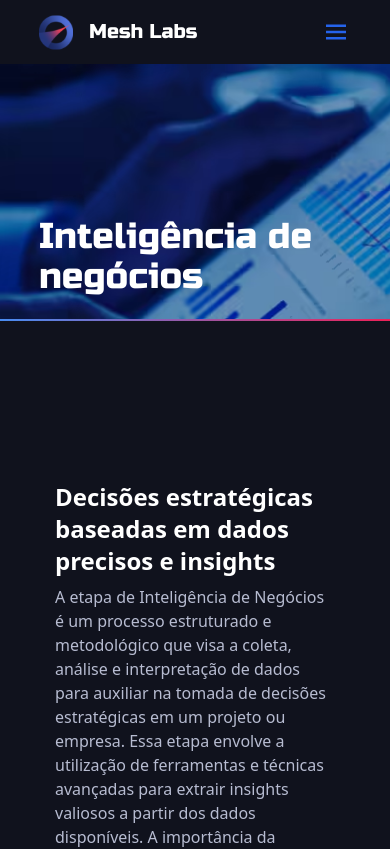
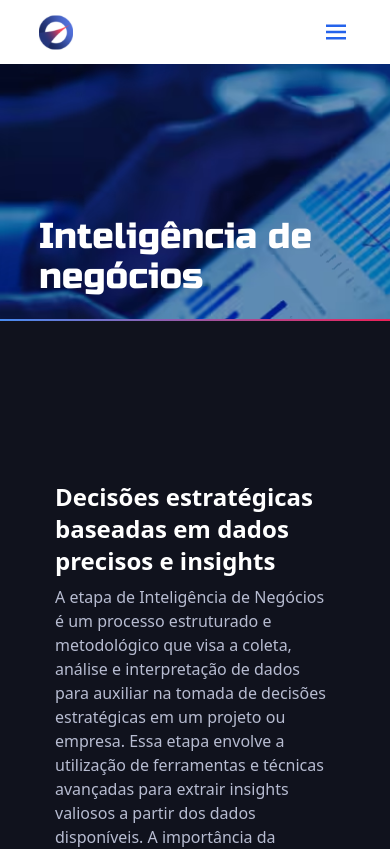
Before and after one commit to ItaloAraujodev/Mesh-site, a React (Vite) app: page /inteligencia-negocio in a window 390 px wide. Shown: the top 849 px of the page. Built offline with nearby package versions, Linux system fonts and the light colour scheme.

Commit message:
refactor: cors in navBar mobile

```diff
--- a/src/components/NavBar/index.jsx
+++ b/src/components/NavBar/index.jsx
@@ -55,7 +55,7 @@ function NavBar() {
                 </div>
             </div>
             {/* NavBar Mobile */}
-            <div className='w-full h-16 bg-[#10121D] fixed md:hidden lg:hidden xl:hidden 2xl:hidden 1440:hidden full:hidden z-50'>
+            <div className={`w-full h-16 fixed md:hidden lg:hidden xl:hidden 2xl:hidden 1440:hidden full:hidden z-50 ${isScrolled ? '!bg-[#0E192A]' : 'bg-transparent'}`}>
                 <motion.div
                     initial={false}
                     animate={toogle ? "open" : "closed"}
@@ -76,7 +76,7 @@ function NavBar() {
                         </motion.button>
                     </div>
                     <motion.ul
-                        className="w-full flex flex-col pt-6 pb-10 px-4 gap-4 bg-[#10121D] text-white absolute top-14"
+                        className="w-full flex flex-col pt-6 pb-10 px-4 gap-4 bg-[#0E192A] text-white absolute top-14"
                         variants={{
                             open: {
                                 clipPath: "inset(0% 0% 0% 0% round 5px)",
```
